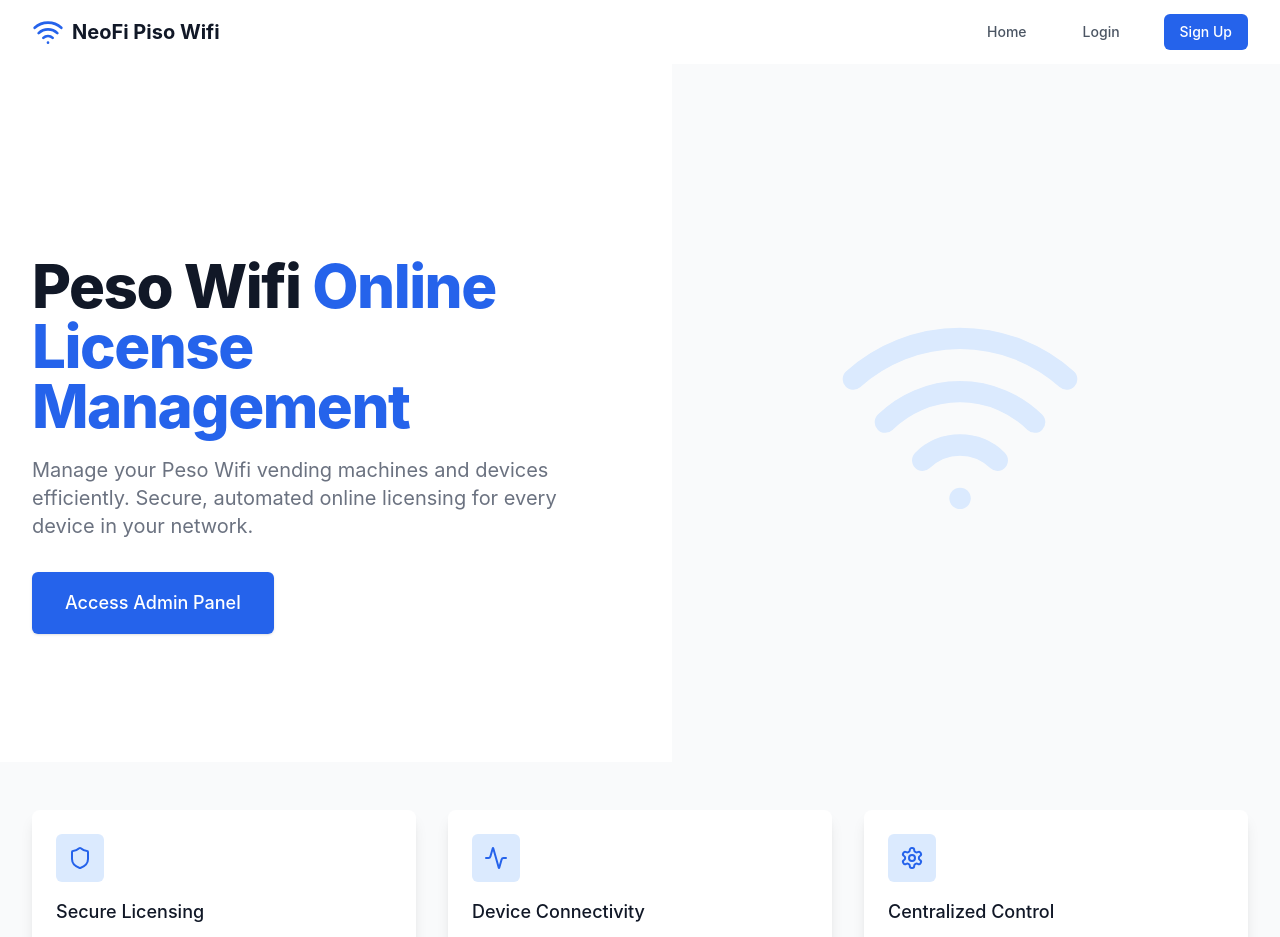
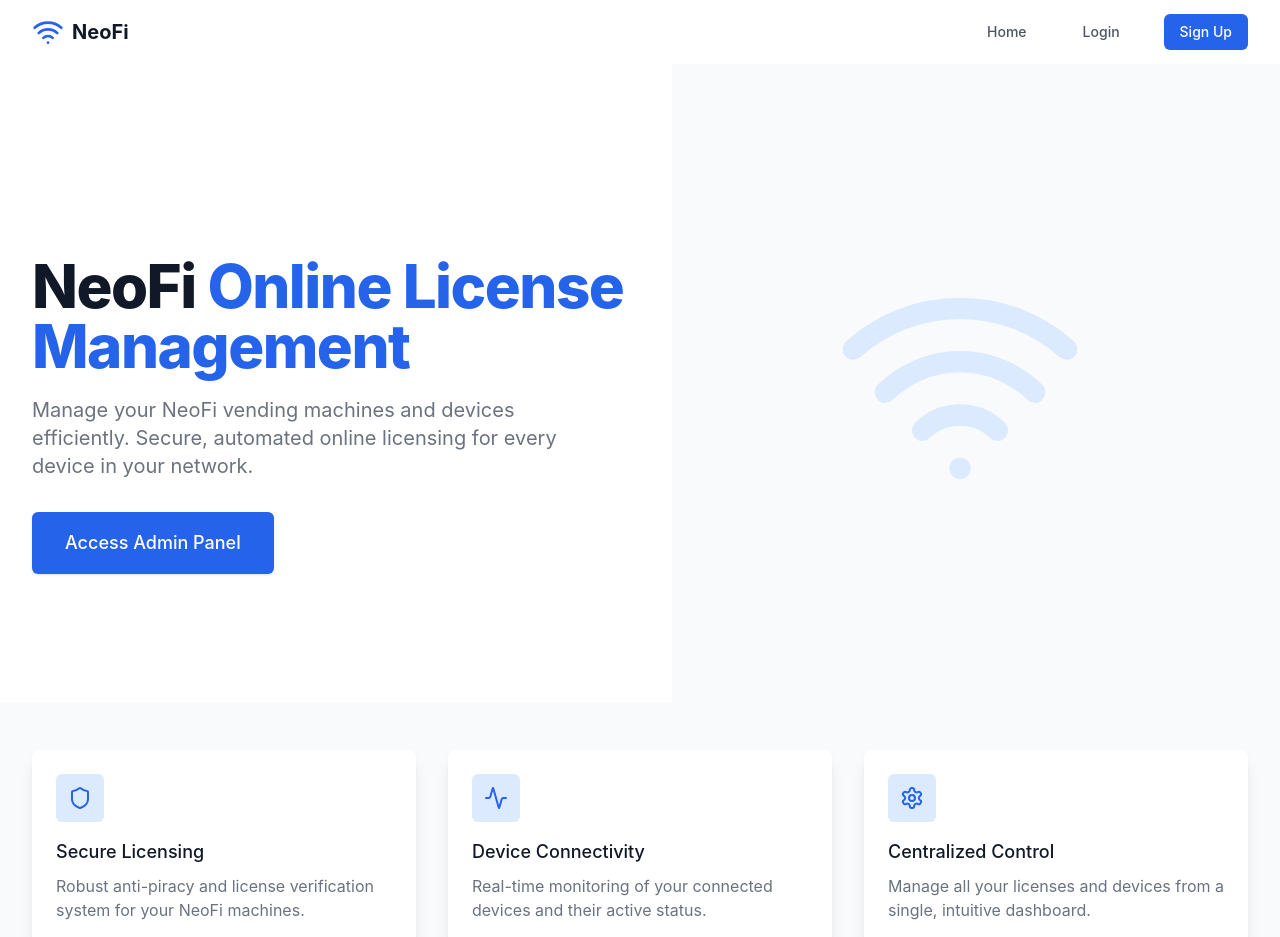
Before and after one commit to cjtech91/NeoFi_licensing_manager, a React (Vite) app: page / in a window 1280 px wide. Shown: the top 937 px of the page. Built offline with nearby package versions, Linux system fonts and the light colour scheme.

Commit message:
chore: rename brand references from "Piso Wifi" to "NeoFi"
Update all UI text occurrences to reflect the new brand name "NeoFi". This includes the application title in the layout, the main heading on the homepage, and descriptive text.

```diff
--- a/src/components/Layout.tsx
+++ b/src/components/Layout.tsx
@@ -37,7 +37,7 @@ export default function Layout() {
       <div className="lg:hidden fixed top-0 left-0 right-0 z-50 bg-white border-b px-4 py-3 flex items-center justify-between">
         <div className="flex items-center gap-2 font-bold text-xl text-blue-600">
           <Wifi className="h-6 w-6" />
-          <span>Piso Wifi</span>
+          <span>NeoFi</span>
         </div>
         <button
           onClick={() => setIsMobileMenuOpen(!isMobileMenuOpen)}
@@ -56,7 +56,7 @@ export default function Layout() {
         <div className="h-full flex flex-col">
           <div className="h-16 flex items-center px-6 border-b">
             <Wifi className="h-8 w-8 text-blue-600 mr-2" />
-            <span className="text-xl font-bold text-gray-900">Piso Wifi</span>
+            <span className="text-xl font-bold text-gray-900">NeoFi</span>
           </div>
 
           <div className="flex-1 overflow-y-auto py-4">
--- a/src/pages/Home.tsx
+++ b/src/pages/Home.tsx
@@ -11,7 +11,7 @@ export default function Home() {
           <div className="flex justify-between h-16 items-center">
             <div className="flex items-center">
               <Wifi className="h-8 w-8 text-blue-600" />
-              <span className="ml-2 text-xl font-bold text-gray-900">NeoFi Piso Wifi</span>
+              <span className="ml-2 text-xl font-bold text-gray-900">NeoFi</span>
             </div>
             <div className="hidden md:flex space-x-8 items-center">
               <Link to="/" className="text-gray-600 hover:text-blue-600 px-3 py-2 rounded-md text-sm font-medium">
@@ -35,11 +35,11 @@ export default function Home() {
             <main className="mt-10 mx-auto max-w-7xl sm:mt-12 md:mt-16 lg:mt-20 xl:mt-28">
               <div className="sm:text-center lg:text-left">
                 <h1 className="text-4xl tracking-tight font-extrabold text-gray-900 sm:text-5xl md:text-6xl">
-                  <span className="block xl:inline">Peso Wifi</span>{' '}
+                  <span className="block xl:inline">NeoFi</span>{' '}
                   <span className="block text-blue-600 xl:inline">Online License Management</span>
                 </h1>
                 <p className="mt-3 text-base text-gray-500 sm:mt-5 sm:text-lg sm:max-w-xl sm:mx-auto md:mt-5 md:text-xl lg:mx-0">
-                  Manage your Peso Wifi vending machines and devices efficiently. Secure, automated online licensing for every device in your network.
+                  Manage your NeoFi vending machines and devices efficiently. Secure, automated online licensing for every device in your network.
                 </p>
                 <div className="mt-5 sm:mt-8 sm:flex sm:justify-center lg:justify-start">
                   <div className="rounded-md shadow">
@@ -74,7 +74,7 @@ export default function Home() {
               </div>
               <h3 className="text-lg font-medium text-gray-900">Secure Licensing</h3>
               <p className="mt-2 text-gray-500">
-                Robust anti-piracy and license verification system for your Peso Wifi machines.
+                Robust anti-piracy and license verification system for your NeoFi machines.
               </p>
             </div>
 
```
